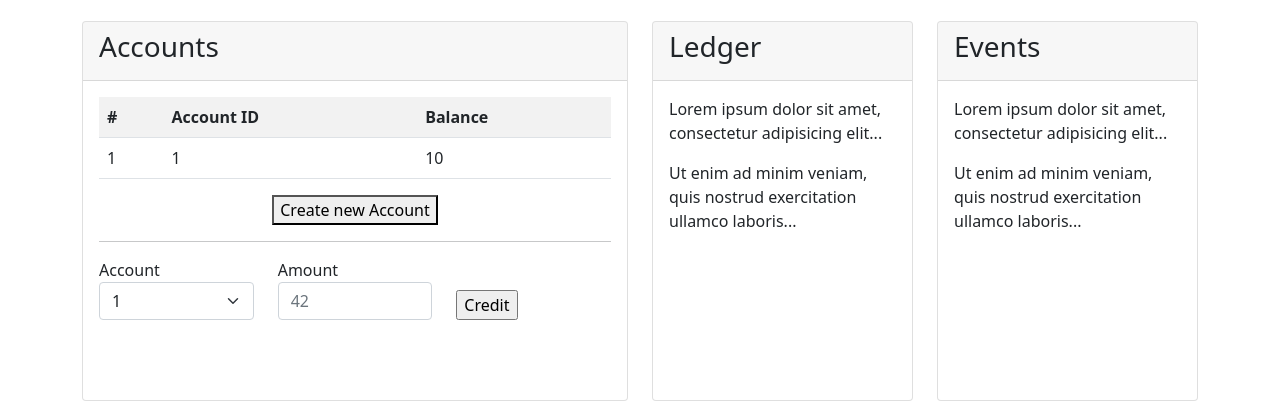
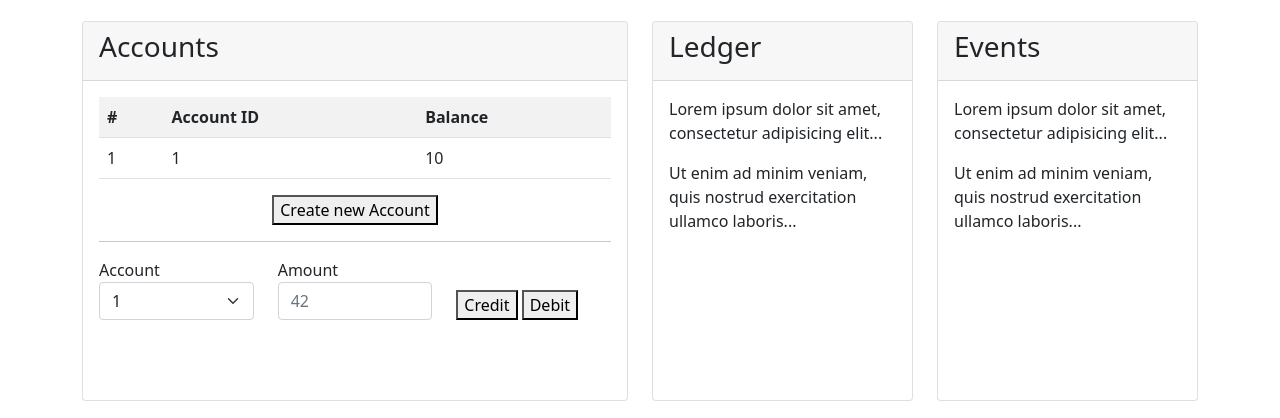
Before and after one commit to sfinnie/event_sourced_bank, a FastAPI app: template templates/index.html in a window 1280 px wide. Shown: the part 382-800 px from the top of the page. Run offline with FastAPI, Linux system fonts and the light colour scheme; the template is opened without the code that fills it: most values are stand-ins (such as "Sample title", 1, 10 or a date in 2020); parts of the project's set-up code (start-up, migrations or seed data) failed here and were passed over; some libraries are stand-ins or nearby versions.

Commit message:
fixed form submission, added skeleton debit handler

```diff
--- a/main.py
+++ b/main.py
@@ -50,7 +50,15 @@ def credit_account(request: Request,
                    account: str = Form(""),
                    amount: int = Form(0)):
     logging.info(f"credit id: {account}, amount: {amount}")
-    return "ok"
+    return "ok - credited"
+
+
+@app.post("/debit-account", response_class=HTMLResponse)
+def credit_account(request: Request,
+                   account: str = Form(""),
+                   amount: int = Form(0)):
+    logging.info(f"debit id: {account}, amount: {amount}")
+    return "ok - debited"
 
 
 @app.post("/search", response_class=HTMLResponse)
--- a/templates/account_transaction.html
+++ b/templates/account_transaction.html
@@ -1,10 +1,10 @@
 {% if accounts|length > 0 %}
-    <form hx-post="/credit-account">
+    <form>
         <div class="row align-items-end">
             <div class="col">
                 <div class="form-group">
                     <label for="account">Account</label>
-                    <select class="form-select" id="account">
+                    <select class="form-select" name="account">
                         {% for ac in accounts %}
                             <option value="{{ ac['id'] }}">{{ ac["index"] }}</option>
                         {% endfor %}
@@ -14,17 +14,17 @@
             <div class="col">
                 <div class="form-group">
                     <label for="amount">Amount</label>
-                    <input type="number" class="form-control" id="amount" placeholder="42">
+                    <input type="number" class="form-control" name="amount" placeholder="42">
                 </div>
             </div>
             <div class="col">
-                <input type="submit" id="submit-button" value="Credit"/>
-                {#      <button type="submit" hx-post="/credit-account" hx-target="#account-list" hx-indicator="#submit-spinner">#}
-                {#        Credit#}
-                {#      </button>#}
-                {#      <button hx-post="/debit-account" hx-target="#account-list" hx-indicator="#submit-spinner">#}
-                {#        Debit#}
-                {#      </button>#}
+{#                <input type="submit" id="submit-button" value="Credit"/>#}
+                      <button type="submit" hx-post="/credit-account" hx-target="#ledger" hx-indicator="#submit-spinner">
+                        Credit
+                      </button>
+                      <button hx-post="/debit-account" hx-target="#ledger" hx-indicator="#submit-spinner">
+                        Debit
+                      </button>
             </div>
         </div>
     </form>
```
